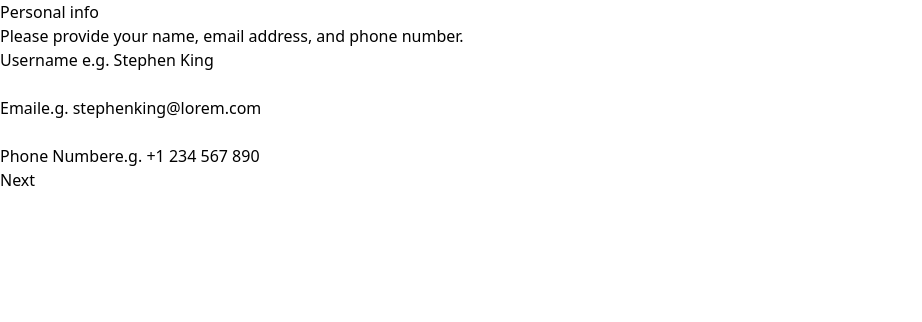
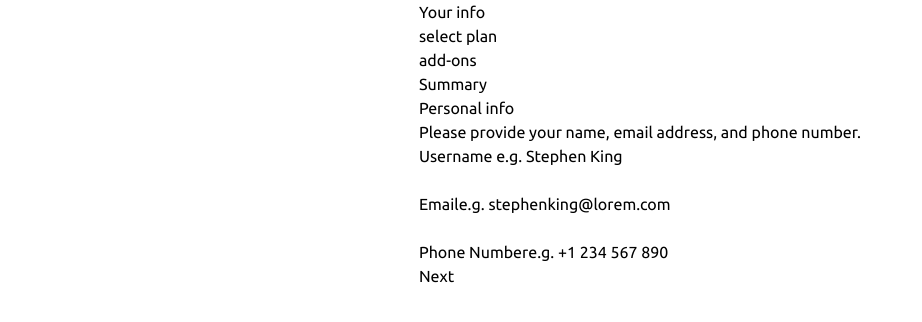
Before and after one commit to Parry-97/multi-step-form, a React (Vite) app: page / in a window 1280 px wide. Shown: the top 322 px of the page, without its empty margins (0-922 px from the left). Built offline with nearby package versions, Linux system fonts and the light colour scheme.

Commit message:
completed InfoForm structure

```diff
--- a/index.html
+++ b/index.html
@@ -3,6 +3,7 @@
   <head>
     <meta charset="UTF-8" />
     <meta name="viewport" content="width=device-width, initial-scale=1.0" />
+
     <!-- displays site properly based on user's device -->
 
     <link
@@ -11,13 +12,18 @@
       sizes="32x32"
       href="./assets/images/favicon-32x32.png"
     />
-
+    <link rel="preconnect" href="https://fonts.googleapis.com" />
+    <link rel="preconnect" href="https://fonts.gstatic.com" crossorigin />
+    <link
+      href="https://fonts.googleapis.com/css2?family=Ubuntu&display=swap"
+      rel="stylesheet"
+    />
     <title>Frontend Mentor | Multi-step form</title>
 
     <!-- Feel free to remove these styles or customise in your own stylesheet 👍 -->
   </head>
   <body>
-    <div id="root"></div>
+    <div class="mx-auto w-4/5 py-20" id="root"></div>
     <script src="src/main.jsx" type="module"></script>
     <!-- <div class="attribution"> -->
     <!--   Challenge by -->
--- a/src/App.css
+++ b/src/App.css
@@ -1,41 +1,17 @@
-/* #root { */
-/*   max-width: 1280px; */
-/*   margin: 0 auto; */
-/*   padding: 2rem; */
-/*   text-align: center; */
+/* @import url("https://fonts.googleapis.com/css2?family=ubuntu&display=swap"); */
+@tailwind base;
+@tailwind components;
+@tailwind utilities;
+
+:root {
+  --marine-blue: hsl(213, 96%, 18%);
+  --purplish-blue: hsl(243, 100%, 62%);
+  --pastel-blue: hsl(228, 100%, 84%);
+  --light-blue: hsl(206, 94%, 87%);
+  --strawberry-red: hsl(354, 84%, 57%);
+  /* font-family: "Ubuntu"; */
+}
+
+/* .navbar { */
+/*   background-image: url("../assets/images/bg-sidebar-desktop.svg"); */
 /* } */
-/**/
-/* .logo { */
-/*   height: 6em; */
-/*   padding: 1.5em; */
-/*   will-change: filter; */
-/* } */
-/* .logo:hover { */
-/*   filter: drop-shadow(0 0 2em #646cffaa); */
-/* } */
-/* .logo.react:hover { */
-/*   filter: drop-shadow(0 0 2em #61dafbaa); */
-/* } */
-/**/
-/* @keyframes logo-spin { */
-/*   from { */
-/*     transform: rotate(0deg); */
-/*   } */
-/*   to { */
-/*     transform: rotate(360deg); */
-/*   } */
-/* } */
-/**/
-/* @media (prefers-reduced-motion: no-preference) { */
-/*   a:nth-of-type(2) .logo { */
-/*     animation: logo-spin infinite 20s linear; */
-/*   } */
-/* } */
-/**/
-/* .card { */
-/*   padding: 2em; */
-/* } */
-/**/
-/* .read-the-docs { */
-/*   color: #888; */
-/* } */
--- a/src/App.jsx
+++ b/src/App.jsx
@@ -10,22 +10,23 @@ import InfoForm from "./components/InfoForm";
 import AddOnSelect from "./components/AddOnSelect";
 
 function App() {
-  const [activeStep, setActiveStep] = useState(1);
+  const [activeStep, setActiveStep] = useState(0);
 
-  const steps = new Map([
-    [1, InfoForm],
-    [2, PlanSelect],
-    [3, AddOnSelect],
-    [4, Summary],
-    // [5, Finish],
-  ]);
+  const steps = [InfoForm, PlanSelect, AddOnSelect, Summary];
+  const stepDescriptions = ["Your info", "select plan", "add-ons", "Summary"];
   //TODO: Add state for currently active step and pass it down to Navbar and Card Factory component
   return (
-    <div className="flex font-semibold">
-      <Navbar options={steps} activeStep={activeStep} showFull={false} />
+    <div className="flex flex-col md:flex-row max-w-screen-xl">
+      <Navbar
+        stepDescriptions={stepDescriptions}
+        activeStep={activeStep}
+        showFull={false}
+      />
       <CardFactory
-        component={steps.get(activeStep)}
-        onGoBack={() => setActiveStep(activeStep - 1)}
+        component={steps[activeStep]}
+        onGoBack={() =>
+          setActiveStep(activeStep > 0 ? activeStep - 1 : activeStep)
+        }
         onGoNext={() => setActiveStep(activeStep + 1)}
       ></CardFactory>
     </div>
--- a/src/components/Navbar.jsx
+++ b/src/components/Navbar.jsx
@@ -1,10 +1,20 @@
-const Navbar = ({ options, activeStep, showFull }) => {
+const Navbar = ({ stepDescriptions: descriptions, activeStep, showFull }) => {
   //TODO: Add conditional logic display of active step based on prop of shared state
-  console.log(options);
+  console.log(descriptions);
 
   return (
-    <div>
-      <ul>{}</ul>{" "}
+    <div className="mx-auto">
+      <ul>
+        {descriptions.map((description, i) => {
+          return activeStep == i ? (
+            <li key={i} className="underline">
+              {description}
+            </li>
+          ) : (
+            <li key={i}>{description}</li>
+          );
+        })}
+      </ul>{" "}
     </div>
   );
 };
--- a/src/index.css
+++ b/src/index.css
@@ -2,22 +2,16 @@
 @tailwind components;
 @tailwind utilities;
 
-/* :root { */
-/*   font-family: Inter, Avenir, Helvetica, Arial, sans-serif; */
-/*   font-size: 16px; */
-/*   line-height: 24px; */
-/*   font-weight: 400; */
-/**/
-/*   color-scheme: light dark; */
-/*   color: rgba(255, 255, 255, 0.87); */
-/*   background-color: #242424; */
-/**/
-/*   font-synthesis: none; */
-/*   text-rendering: optimizeLegibility; */
-/*   -webkit-font-smoothing: antialiased; */
-/*   -moz-osx-font-smoothing: grayscale; */
-/*   -webkit-text-size-adjust: 100%; */
-/* } */
+*,
+*::before,
+*::after {
+  box-sizing: border-box;
+}
+
+:root {
+  font-family: "Ubuntu", Arial, Helvetica, sans-serif;
+  /* font-size: 16px; */
+}
 
 /* a { */
 /*   font-weight: 500; */
@@ -28,13 +22,16 @@
 /*   color: #535bf2; */
 /* } */
 /**/
-/* body { */
-/*   margin: 0; */
-/*   display: flex; */
-/*   place-items: center; */
-/*   min-width: 320px; */
-/*   min-height: 100vh; */
-/* } */
+body {
+  margin: 0;
+  /* display: flex; */
+  place-items: center;
+
+  min-width: 320px;
+  /*WARN: This is important to allow the body to strech entire viewport instead of limiting it
+  *       to wrap the internal content*/
+  min-height: 100vh;
+}
 /**/
 /* h1 { */
 /*   font-size: 3.2em; */
```
